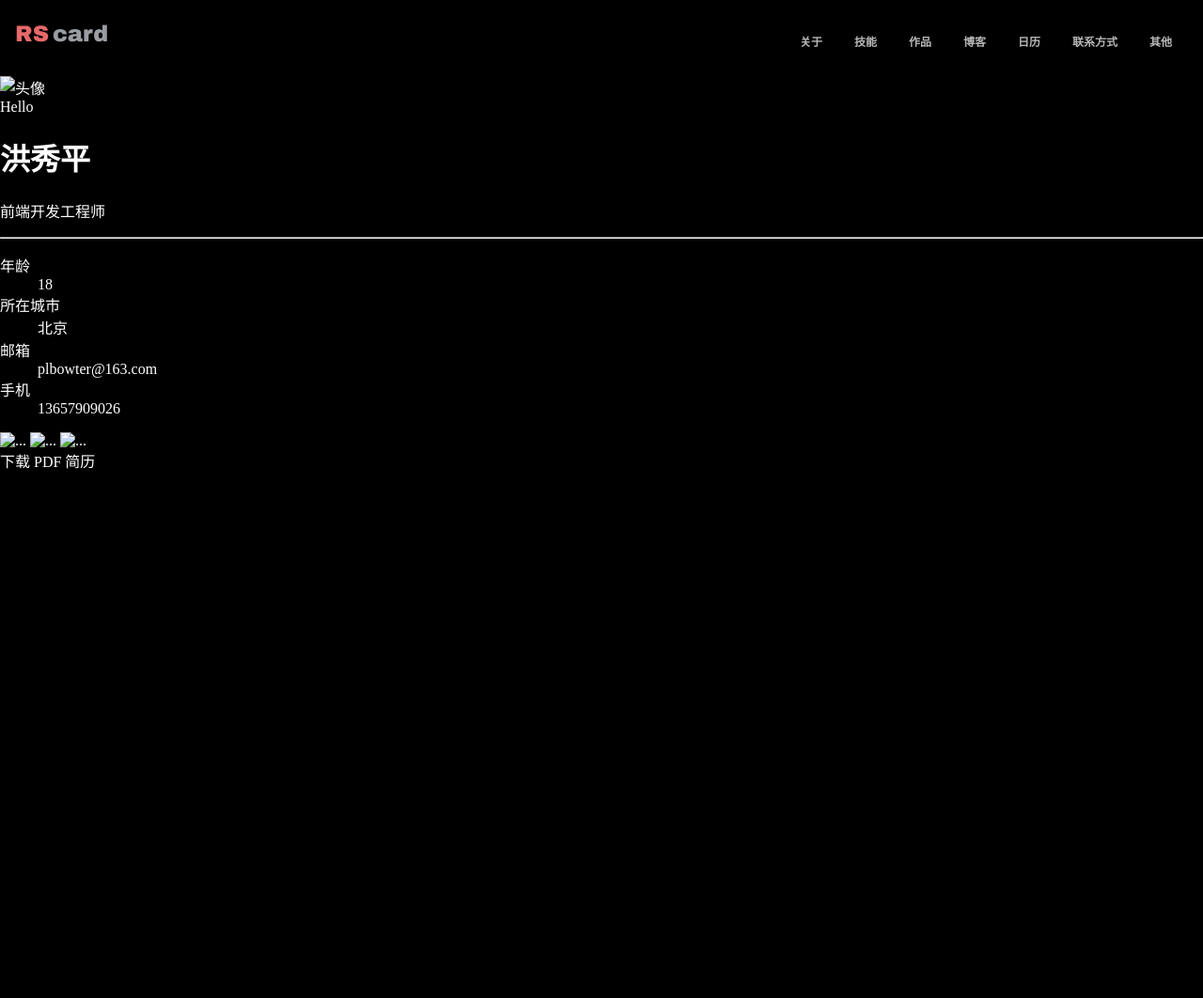
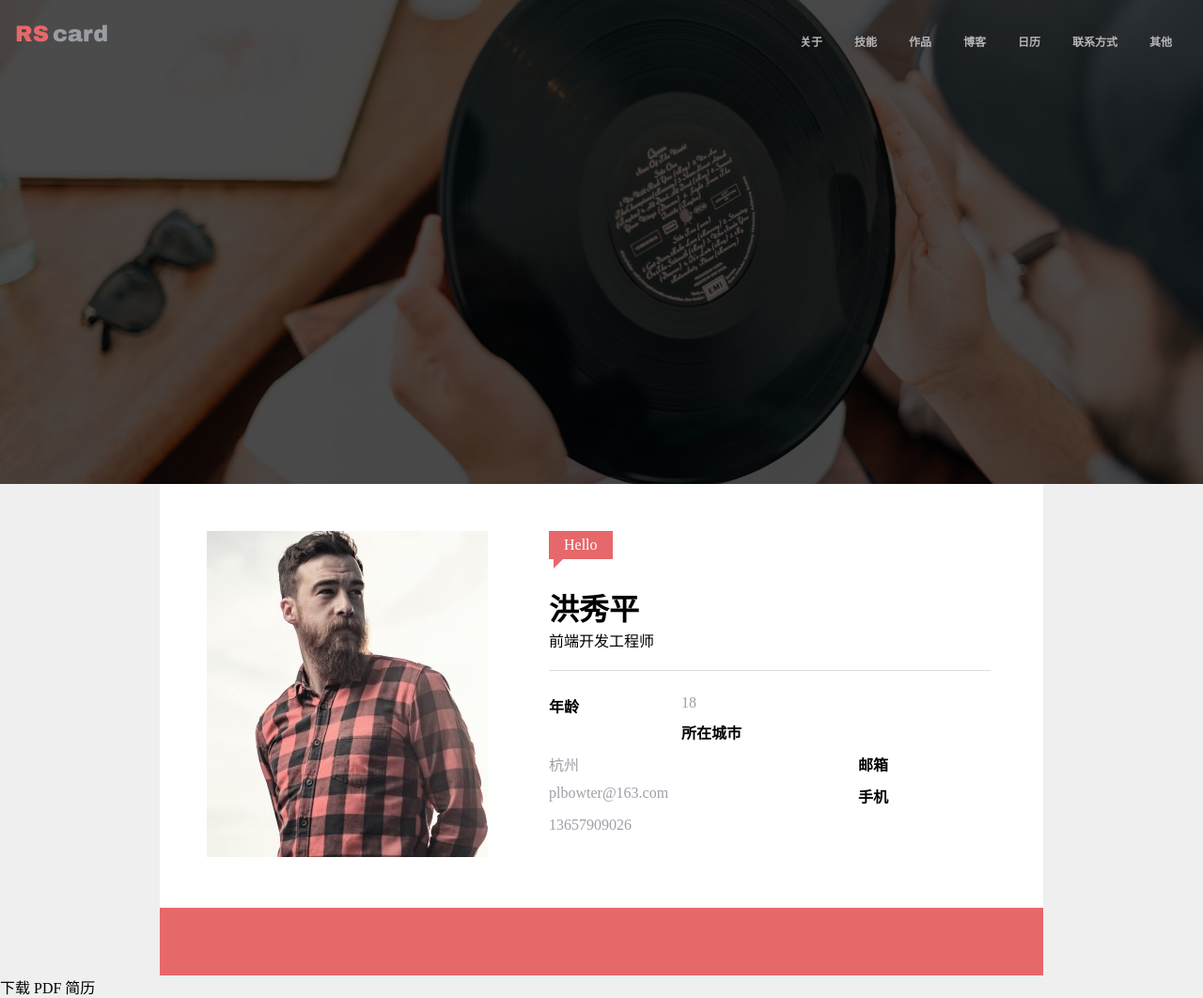
Before and after one commit to plbowter/resume, a plain HTML site: page css.html in a window 1280 px wide. Shown: the whole page at 94% size. Before the commit the page ends 800 px from the top, so only its background shows below. Drawn offline with Linux system fonts and the light colour scheme.

Commit message:
继续完善

```diff
--- a/a.css
+++ b/a.css
@@ -1,35 +1,49 @@
 .clearfix::after {
-    content: '';
+  content: "";
   display: block;
   clear: both;
 }
 body {
-    background: black;
-    color: #fff;
+  background: #efefef;
   margin: 0;
+}
+* {
+  margin: 0;
+  padding: 0;
+}
+hr {
+    height: 0;
+    border: none;
+    border-top: 1px solid #dedede;
 }
 a {
   color: inherit; /* 继承 */
   text-decoration: none;
 }
 .topNavBar {
-    padding: 20px 16px 20px 16px;
+  padding: 20px 0 20px 0;
+  position: fixed;
+  top: 0;
+  left: 0;
+  width: 100%;
 }
-.topNavBar > nav {
+.topNavBar-inner {
+  padding: 0 16px;
+}
+.topNavBar nav {
   padding-top: 7px;
 }
-.topNavBar > nav > ul {
+.topNavBar nav > ul {
   list-style: none;
-    margin:0;
+  margin: 0;
   padding: 0;
 }
-.topNavBar > nav > ul > li
-{
-   float:left;
+.topNavBar nav > ul > li {
+  float: left;
   margin-left: 17px;
   margin-right: 17px;
 }
-.topNavBar > nav > ul > li > a {
+.topNavBar nav > ul > li > a {
   font-size: 12px;
   color: #b7b7b7;
   font-weight: bold;
@@ -39,7 +53,7 @@ a {
   padding-bottom: 5px;
   display: block;
 }
-.topNavBar > nav > ul > li > a:hover {
+.topNavBar nav > ul > li > a:hover {
   border-bottom: 3px solid #e06567;
 }
 .topNavBar .logo {
@@ -55,3 +69,89 @@ a {
 .topNavBar .logo .card {
   color: #9a9da2;
 }
+.banner {
+  background: url(./img/rs-cover.jpg);
+  background-position: center center;
+  background-size: cover;
+  height: 515px;
+}
+.banner .mask {
+  height: 515px;
+  background-color: rgba(0, 0, 0, 0.7);
+}
+.userCard {
+  max-width: 940px;
+  margin-left: auto;
+  margin-right: auto;
+  background-color: #fff;
+}
+.userCard .welcome {
+  background: #e6686a;
+  color: #fff;
+  display: inline-block;
+  padding: 4px 16px;
+  line-height: 22px;
+  position: relative;
+  margin-bottom: 10px;
+}
+.userCard .welcome .triangle {
+  display: block;
+  border: 10px solid transparent;
+  width: 0px;
+  border-left-color: #e6686a;
+  border-top-width: 0px;
+  position: absolute;
+  top: 100%;
+  left: 5px;
+}
+.userCard .picture {
+  float: left;
+}
+.userCard .text {
+  float: left;
+  margin-left: 65px;
+  width: 470px;
+}
+.userCard .text h1 {
+    margin-top: 18px;
+}
+.userCard .text hr {
+    margin: 20px 0;
+}
+.userCard .pictureAndText {
+  padding: 50px;
+}
+.userCard dl dt,
+.userCard dl dd {
+    float: left;
+    padding: 5px 0;
+}
+.userCard dl dt {
+    width: 30%;
+    font-weight: bold;
+}
+.userCard dl dd {
+    width: 70%;
+    color: #9da0a7;
+}
+.userCard > footer.media {
+    background: #e6686a;
+    text-align: center;
+}
+.userCard > footer.media > a {
+    display: inline-block;
+    width: 40px;
+    padding: 5px 0;
+    border-radius: 50%;
+    line-height: 30px;
+    margin: 16px;
+}
+.userCard > footer.media > a:hover {
+    background: #cf5d5f;
+}
+.userCard svg {
+    width: 30px;
+    height: 30px;
+    fill: white;
+    vertical-align: top;
+}
--- a/css.html
+++ b/css.html
@@ -1,11 +1,24 @@
 <!DOCTYPE html>
 <html>
+
 <head>
   <title>我的个人简历</title>
   <link rel="stylesheet" href="./a.css">
+  <script src="//at.alicdn.com/t/font_1345356_ui4ze9szfr.js"></script>
+  <style type="text/css">
+    .icon {
+      width: 1em;
+      height: 1em;
+      vertical-align: -0.15em;
+      fill: currentColor;
+      overflow: hidden;
+    }
+  </style>
 </head>
+
 <body>
-  <div class="topNavBar clearfix">
+  <div class="topNavBar">
+    <div class="topNavBar-inner clearfix">
       <a href="#" class="logo" alt='logo' style="float:left;">
         <span class="rs">RS</span><span class="card">card</span>
       </a>
@@ -14,22 +27,27 @@
           <li><a href="#">关于</a></li>
           <li><a href="#">技能</a></li>
           <li><a href="#">作品</a></li>
-        <li ><a href="#">博客</a></li>
+          <li><a href="#">博客</a></li>
           <li><a href="#">日历</a></li>
           <li><a href="#">联系方式</a></li>
           <li><a href="#">其他</a></li>
         </ul>
       </nav>
     </div>
-  <div class="banner" style="background: url(#)"></div>
+  </div>
+  <div class="banner">
+    <div class="mask"></div>
+  </div>
   <main>
     <div class="userCard">
-      <div class="pictureAndText">
+      <div class="pictureAndText clearfix">
         <div class="picture">
-          <img src="#" alt="头像">
+          <img src="./img/avatar.jpg" width=299 height=347 alt="头像">
         </div>
         <div class="text">
-          <span class="welcome">Hello</span>
+          <span class="welcome">Hello
+            <span class="triangle"></span>
+          </span>
           <h1>洪秀平</h1>
           <p>前端开发工程师</p>
           <hr>
@@ -37,7 +55,7 @@
             <dt>年龄</dt>
             <dd>18</dd>
             <dt>所在城市</dt>
-            <dd>北京</dd>
+            <dd>杭州</dd>
             <dt>邮箱</dt>
             <dd>plbowter@163.com</dd>
             <dt>手机</dt>
@@ -46,12 +64,35 @@
         </div>
       </div>
       <footer class="media">
-        <a href="#"><img src="#" alt="..."></a>
-        <a href="#"><img src="#" alt="..."></a>
-        <a href="#"><img src="#" alt="..."></a>
+        <a href="#">
+            <svg class="icon" aria-hidden="true">
+                <use xlink:href="#icon-twitter"></use>
+            </svg>
+        </a>
+        <a href="#">
+            <svg class="icon" aria-hidden="true">
+                <use xlink:href="#icon-weibo"></use>
+            </svg>
+        </a>
+        <a href="https://juejin.im/user/5986debc6fb9a03c3c14b8d7">
+            <svg class="icon" aria-hidden="true">
+                <use xlink:href="#icon-juejin"></use>
+            </svg>
+        </a>
+        <a href="#">
+            <svg class="icon" aria-hidden="true">
+                <use xlink:href="#icon-jianshu"></use>
+            </svg>
+        </a>
+        <a href="#">
+            <svg class="icon" aria-hidden="true">
+                <use xlink:href="#icon-github"></use>
+            </svg>
+        </a>
       </footer>
     </div>
     <a href="#" class="button">下载 PDF 简历</a>
   </main>
 </body>
+
 </html>
```
Also changed, not shown: img/avatar.jpg (added), img/rs-cover.jpg (added). Lines whose indentation alone changed are shown as unchanged.
